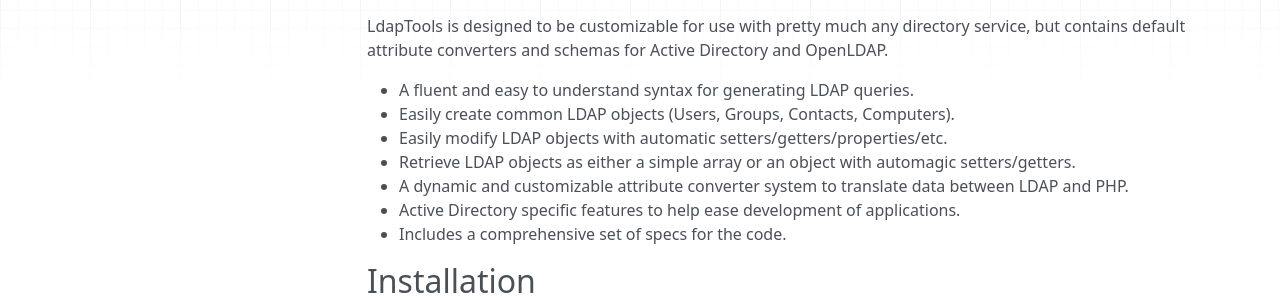
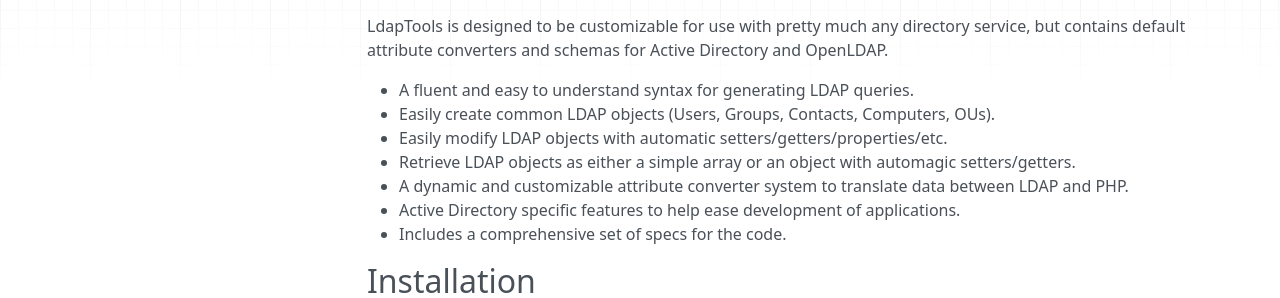
Before and after one commit to ldaptools/ldaptools, an MkDocs documentation site: the page built from docs/en/index.md, in a window 1280 px wide and 900 px high. Shown: the part 224-522 px from the top of the window. Built offline with MkDocs 1.6.1, drawn with Linux system fonts in a browser that asks for light colours; nearby versions of some CDN libraries.

```diff
--- a/docs/en/index.md
+++ b/docs/en/index.md
@@ -10,7 +10,7 @@ LdapTools is designed to be customizable for use with pretty much any directory
 for Active Directory and OpenLDAP.
 
  * A fluent and easy to understand syntax for generating LDAP queries.
- * Easily create common LDAP objects (Users, Groups, Contacts, Computers).
+ * Easily create common LDAP objects (Users, Groups, Contacts, Computers, OUs).
  * Easily modify LDAP objects with automatic setters/getters/properties/etc.
  * Retrieve LDAP objects as either a simple array or an object with automagic setters/getters.
  * A dynamic and customizable attribute converter system to translate data between LDAP and PHP.
```
Also changed, not shown: README.md.
